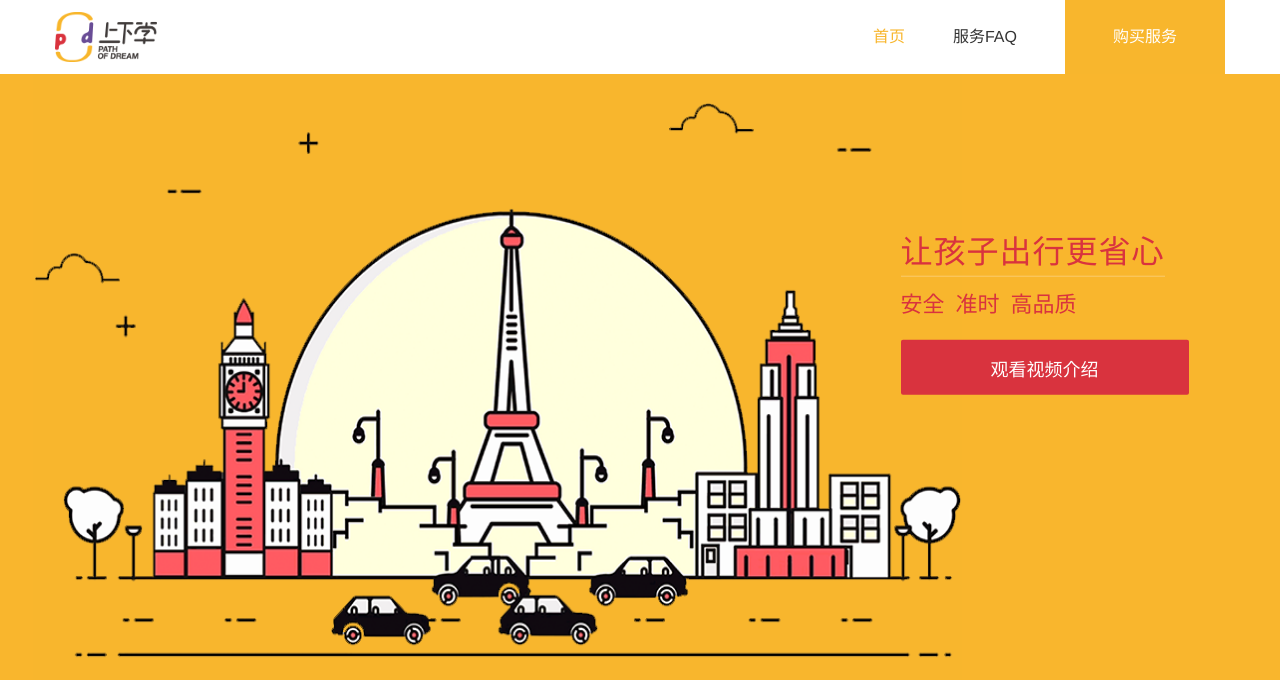
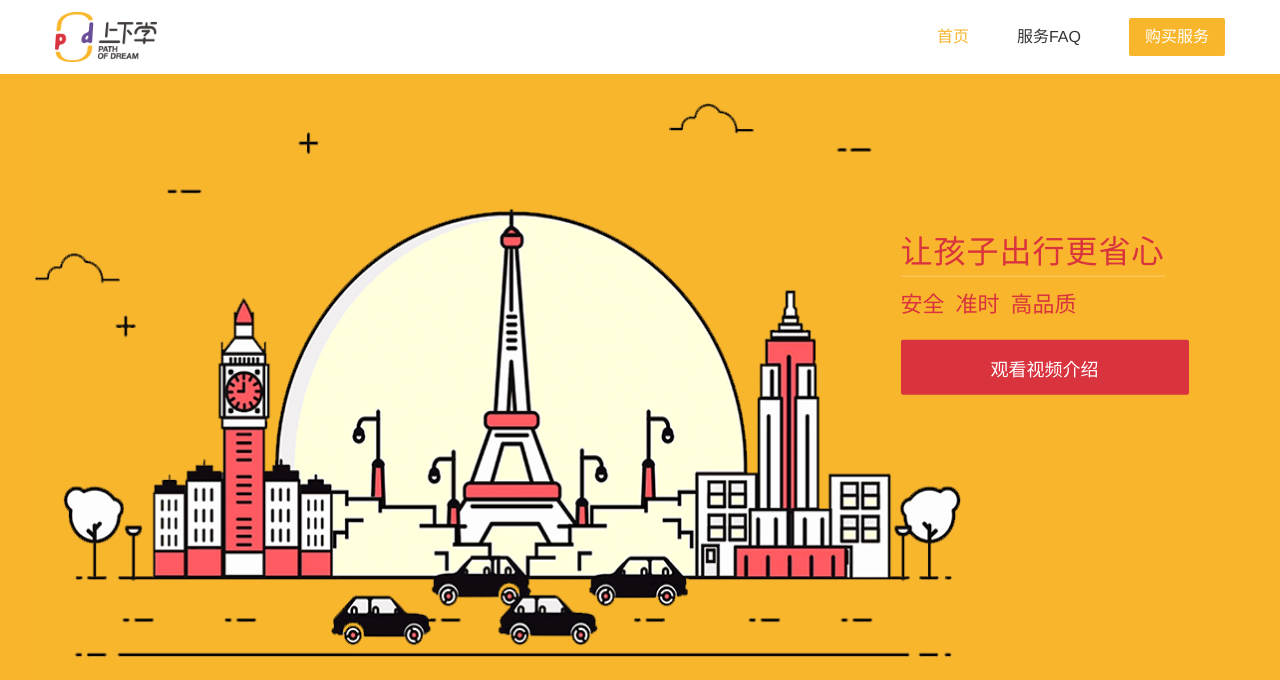
Before and after one commit to legend-li/shangxiaxue-website1.0, a website: page src/index.html in a window 1280 px wide. Shown: the top 680 px of the page. Drawn offline with nearby package versions, Linux system fonts and the light colour scheme; files that its build step writes are made by us from their sources; a script that the page names is missing.

Commit message:
修改了购买服务按钮在PC端的样式
Signed-off-by: lizeng <lizeng@dakarfleet.com>

```diff
--- a/src/less/common/header.less
+++ b/src/less/common/header.less
@@ -93,10 +93,10 @@
             margin-right: 3em;
         }
     }
-    .header-nav-button {
-        top: 0;
-        line-height: inherit;
-        padding: 0 3em;
-        border-radius: 0;
-    }
+    //.header-nav-button {
+    //    top: 0;
+    //    line-height: inherit;
+    //    padding: 0 3em;
+    //    border-radius: 0;
+    //}
 }
```
Also changed, not shown: dist/img/Annie.jpg, dist/img/Annie.png, dist/img/Lily.jpg, dist/img/banner.png, dist/less/common/header.css, dist/less/faq.css, dist/less/index.css.
